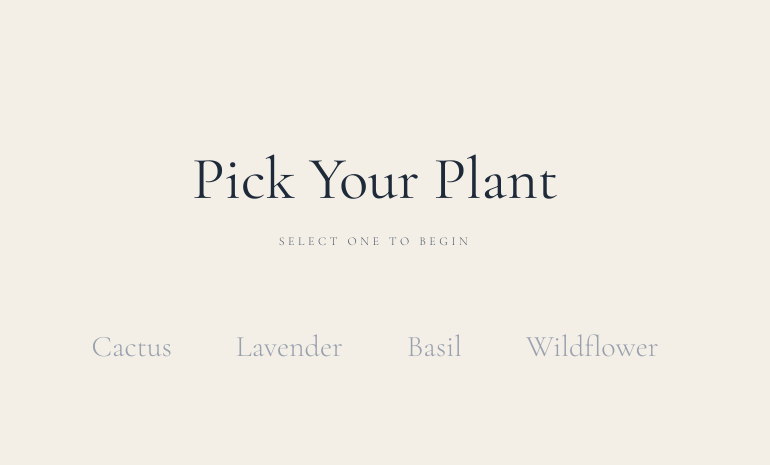
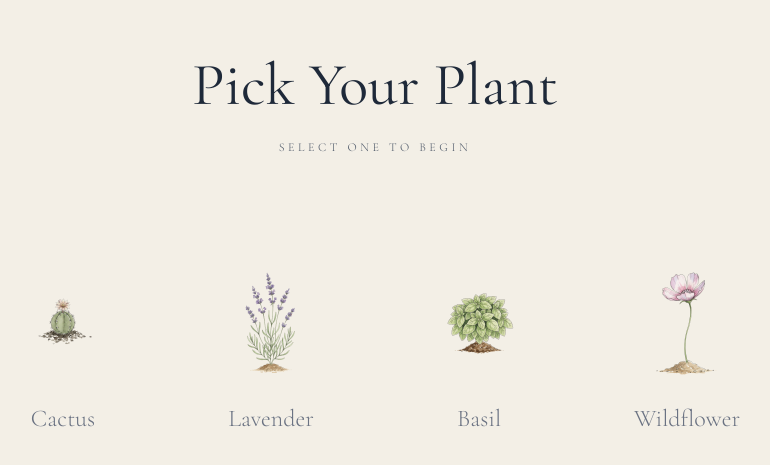
Before and after one commit to punjigesha/Grow-A-Plant, a Next.js app: page /pot in a window 1280 px wide. Shown: the part 103-568 px from the top of the page, without its empty margins (265-1035 px from the left). Built offline with nearby package versions, Linux system fonts and the light colour scheme.

Commit message:
add bloom images to plant selection page

```diff
--- a/app/pot/page.tsx
+++ b/app/pot/page.tsx
@@ -1,12 +1,12 @@
 "use client";
 
 import { useState, Suspense } from "react";
-import { useSearchParams, useRouter } from "next/navigation";
+import { useRouter } from "next/navigation";
+import Image from "next/image";
 
 export const dynamic = "force-dynamic";
 
 function PlantSelection() {
-  const searchParams = useSearchParams();
   const router = useRouter();
   const [selectedPlant, setSelectedPlant] = useState<string | null>(null);
 
@@ -25,21 +25,34 @@ function PlantSelection() {
         </p>
       </div>
 
-      <div className="flex flex-wrap justify-center gap-x-16 gap-y-12 mb-20 max-w-3xl">
+      <div className="grid grid-cols-2 md:grid-cols-4 gap-8 mb-20 max-w-5xl">
         {plants.map((plant) => (
           <button
             key={plant}
             onClick={() => setSelectedPlant(plant)}
-            className={`font-cormorant text-3xl transition-all duration-300 relative font-light
+            className={`flex flex-col items-center gap-4 p-6 transition-all duration-300 rounded-2xl
+              ${selectedPlant === plant
+                ? "bg-white/50 shadow-lg"
+                : "hover:bg-white/30"
+              }`}
+          >
+            <div className="relative w-32 h-32">
+              <Image
+                src={`/plants/${plant.toLowerCase()}/bloom.png`}
+                alt={plant}
+                fill
+                className="object-contain"
+                priority
+              />
+            </div>
+            <span className={`font-cormorant text-2xl transition-all duration-300 font-light
               ${selectedPlant === plant
                 ? "text-gray-800"
-                : "text-gray-400 hover:text-gray-600"
+                : "text-gray-500"
               }`}
-          >
-            {plant}
-            {selectedPlant === plant && (
-              <span className="absolute -bottom-2 left-0 right-0 h-px bg-gray-800"></span>
-            )}
+            >
+              {plant}
+            </span>
           </button>
         ))}
       </div>
```
